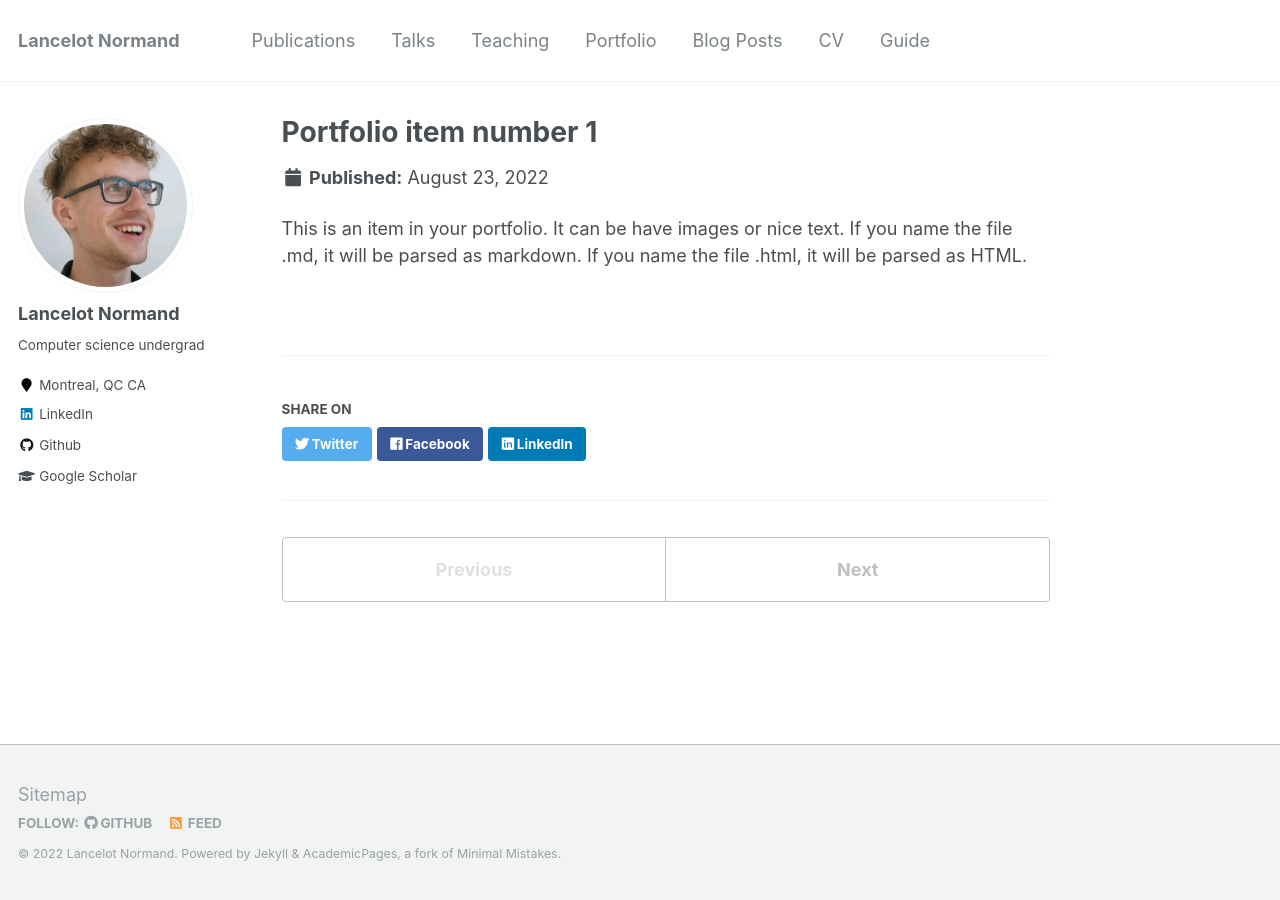
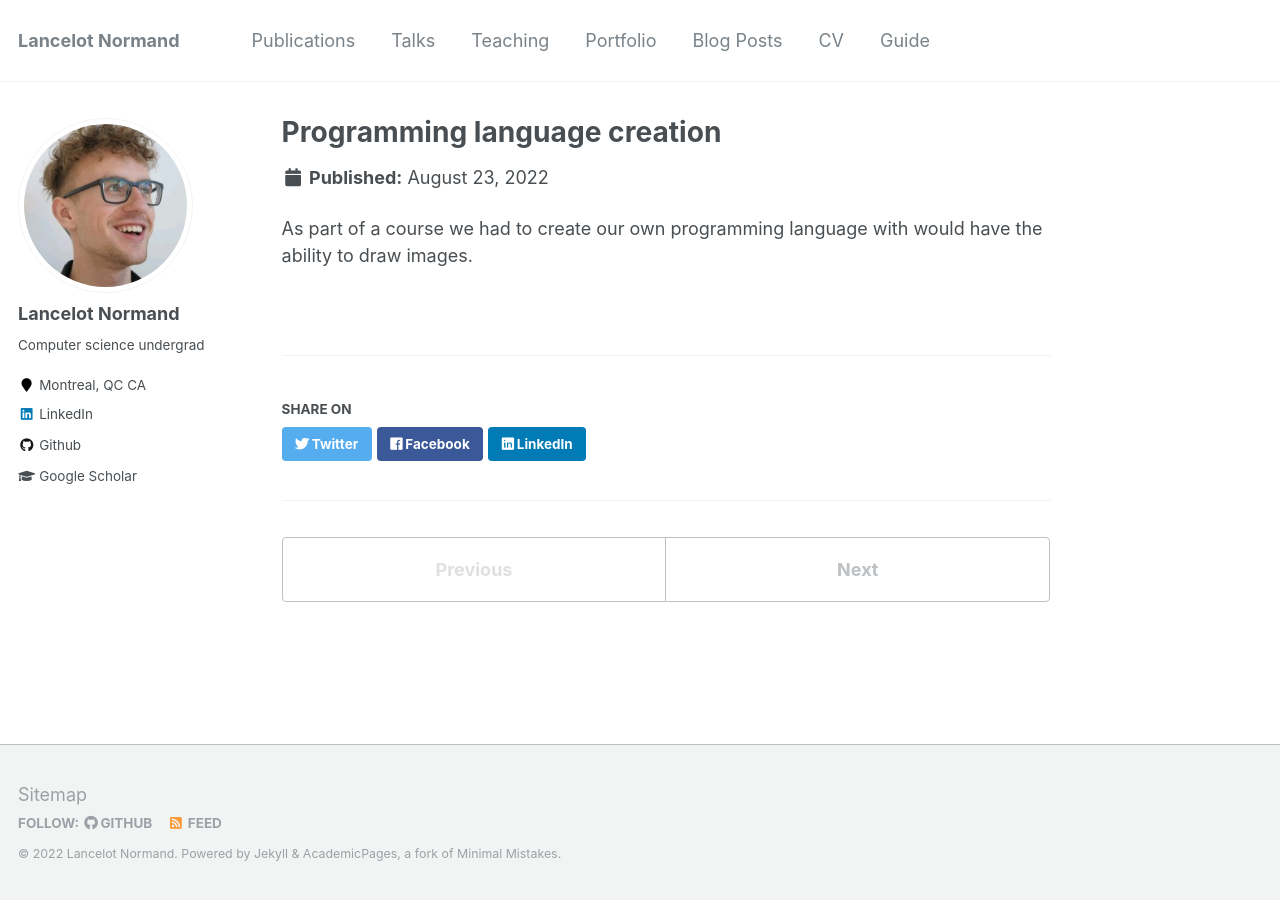
Before and after one commit to lancelotnd/lancelotnd.github.io, a Jekyll site: the page built from _portfolio/portfolio-1.md, in a window 1280 px wide. Built offline with Jekyll 4.4.1, drawn with Linux system fonts in a browser that asks for light colours.

Commit message:
add item in portfolio

```diff
--- a/_portfolio/portfolio-1.md
+++ b/_portfolio/portfolio-1.md
@@ -1,7 +1,7 @@
 ---
-title: "Portfolio item number 1"
-excerpt: "Short description of portfolio item number 1<br/><img src='/images/500x300.png'>"
+title: "Programming language creation"
+excerpt: "Check this programming language I created to generate svgs.<br/><img src='/images/INF600E_chess_board.png'>"
 collection: portfolio
 ---
 
-This is an item in your portfolio. It can be have images or nice text. If you name the file .md, it will be parsed as markdown. If you name the file .html, it will be parsed as HTML.
+As part of a course we had to create our own programming language with would have the ability to draw images.
```
Also changed, not shown: images/INF600E_Fractal.png (added), images/INF600E_chess_board.png (added).
